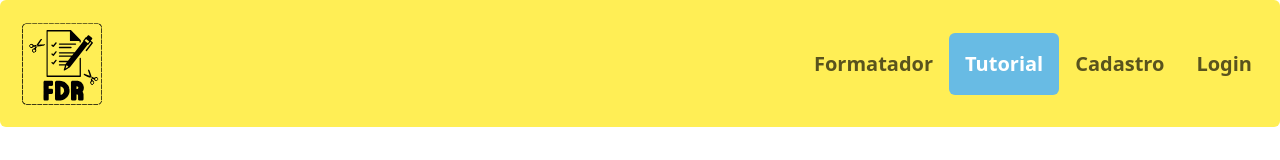
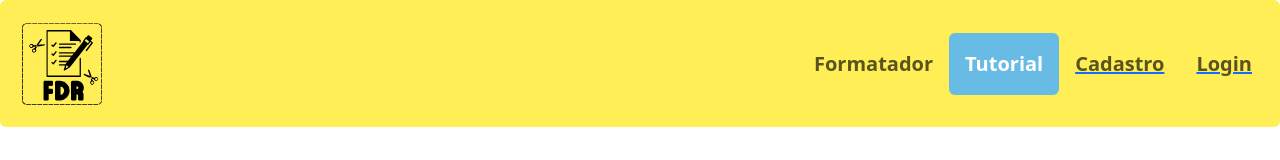
Before and after one commit to LiviaLaiany/Formatador-req, a React (Create React App) app in the folder formatador-front/: page /tutorial in a window 1280 px wide. Shown: the top 160 px of the page. Built offline with nearby package versions, Linux system fonts and the light colour scheme.

Commit message:
Adição da rota de cadastro e de login

```diff
--- a/formatador-front/src/pages/Navbar.js
+++ b/formatador-front/src/pages/Navbar.js
@@ -1,6 +1,7 @@
 import logo from "../imagens/FDR-preto.svg";
 import React, {useLayoutEffect, useState, } from 'react';
 import './Navbar.css';
+import { Link } from 'react-router-dom';
 export default function Nav(props){
     const [TutStyle, setTutStyle] = useState({});
     const [FormStyle, setFormStyle] = useState({});
@@ -30,13 +31,17 @@ export default function Nav(props){
                                 <a className="nav-link fs-5 m-2 fw-bold d-none d-sm-block" style= {FormStyle}  href="#">Formatador</a>
                             </li>
                             <li className="nav-item rounded quadrado" style= {TutStyle}>
-                            <a className="nav-link fs-5 m-2 fw-bold d-none d-sm-block" style= {TutStyle} href="#" >Tutorial</a>
+                                <a className="nav-link fs-5 m-2 fw-bold d-none d-sm-block" style= {TutStyle} href="#" >Tutorial</a>
                             </li>
                             <li class="nav-item rounded quadrado">
-                            <a className="nav-link fs-5 m-2 fw-bold d-none d-sm-block" style= {Display} href="#">Cadastro</a>
+                                <Link to={'/register'}>
+                                    <a className="nav-link fs-5 m-2 fw-bold d-none d-sm-block" style= {Display} href="#">Cadastro</a>
+                                </Link>
                             </li>
                             <li class="nav-item rounded quadrado">
-                            <a className="nav-link fs-5 m-2 fw-bold d-none d-sm-block" style= {Display} href="#">Login</a>
+                                <Link to={'/login'}>
+                                    <a className="nav-link fs-5 m-2 fw-bold d-none d-sm-block" style= {Display} href="#">Login</a>
+                                </Link>
                             </li>
                         </ul>
                     </div>
```
